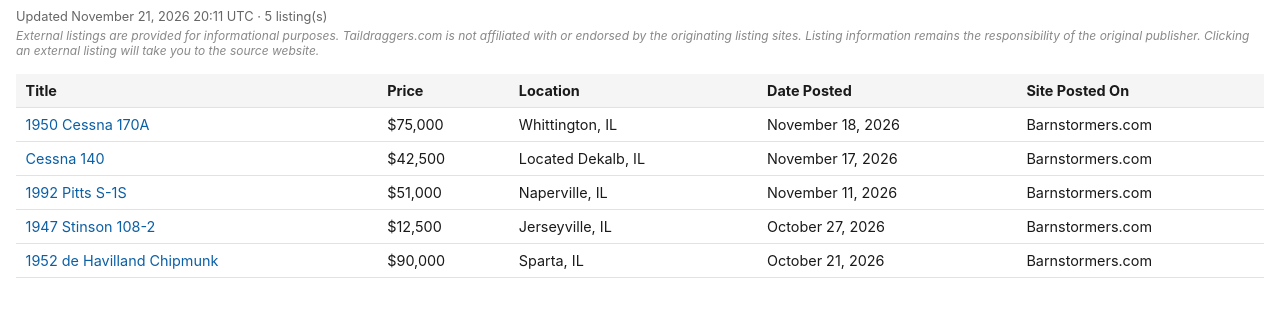
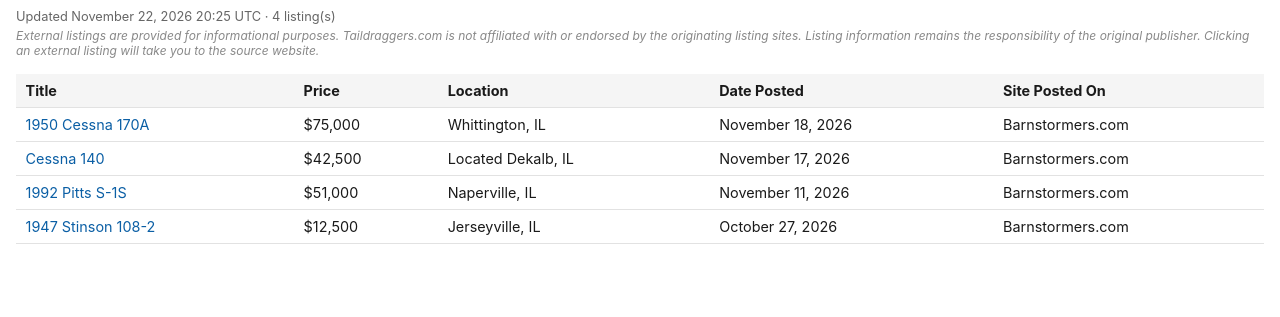
Before and after one commit to taildraggers/illinois, a plain HTML site: page docs/index.html in a window 1280 px wide. Shown: the part 43-360 px from the top of the page. Drawn offline with Linux system fonts and the light colour scheme.

Commit message:
Update Illinois listings (2026-11-22)

```diff
--- a/docs/index.html
+++ b/docs/index.html
@@ -58,7 +58,7 @@
 </head>
 <body>
   <h1>Taildragger Ads in Illinois</h1>
-  <div class="updated">Updated November 21, 2026 20:11 UTC &middot; 5 listing(s)</div>
+  <div class="updated">Updated November 22, 2026 20:25 UTC &middot; 4 listing(s)</div>
   <div class="disclaimer">External listings are provided for informational purposes. Taildraggers.com is not affiliated with or endorsed by the originating listing sites. Listing information remains the responsibility of the original publisher. Clicking an external listing will take you to the source website.</div>
   <table>
     <thead>
@@ -69,7 +69,6 @@
         <tr><td><a href="https://www.barnstormers.com/classified-2084369-Cessna-140.html" target="_blank" rel="noopener noreferrer">Cessna 140</a></td><td>$42,500</td><td>Located Dekalb, IL</td><td>November 17, 2026</td><td>Barnstormers.com</td></tr>
         <tr><td><a href="https://www.barnstormers.com/classified-2066003-1992-Pitts-S-1S.html" target="_blank" rel="noopener noreferrer">1992 Pitts S-1S</a></td><td>$51,000</td><td>Naperville, IL</td><td>November 11, 2026</td><td>Barnstormers.com</td></tr>
         <tr><td><a href="https://www.barnstormers.com/classified-2080376-Complete-1947-Stinson-108-2.html" target="_blank" rel="noopener noreferrer">1947 Stinson 108-2</a></td><td>$12,500</td><td>Jerseyville, IL</td><td>October 27, 2026</td><td>Barnstormers.com</td></tr>
-        <tr><td><a href="https://www.barnstormers.com/classified-2074439-1952-Award-Winning-Chipmunk.html" target="_blank" rel="noopener noreferrer">1952 de Havilland Chipmunk</a></td><td>$90,000</td><td>Sparta, IL</td><td>October 21, 2026</td><td>Barnstormers.com</td></tr>
     </tbody>
   </table>
 <script>
```
